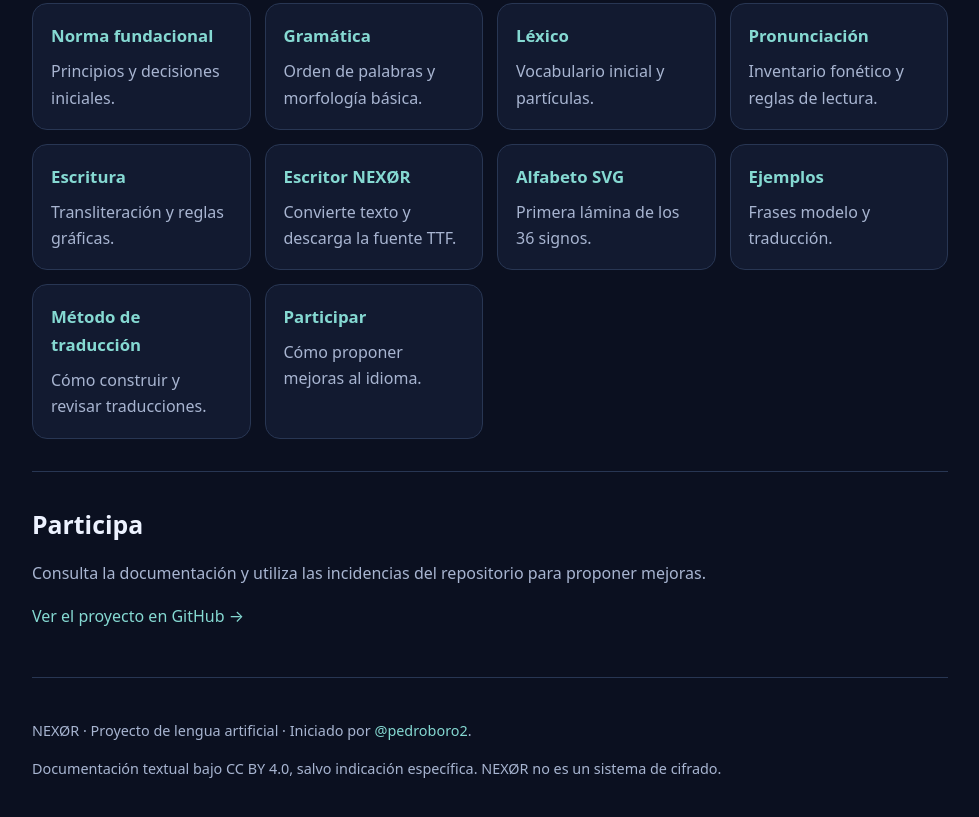
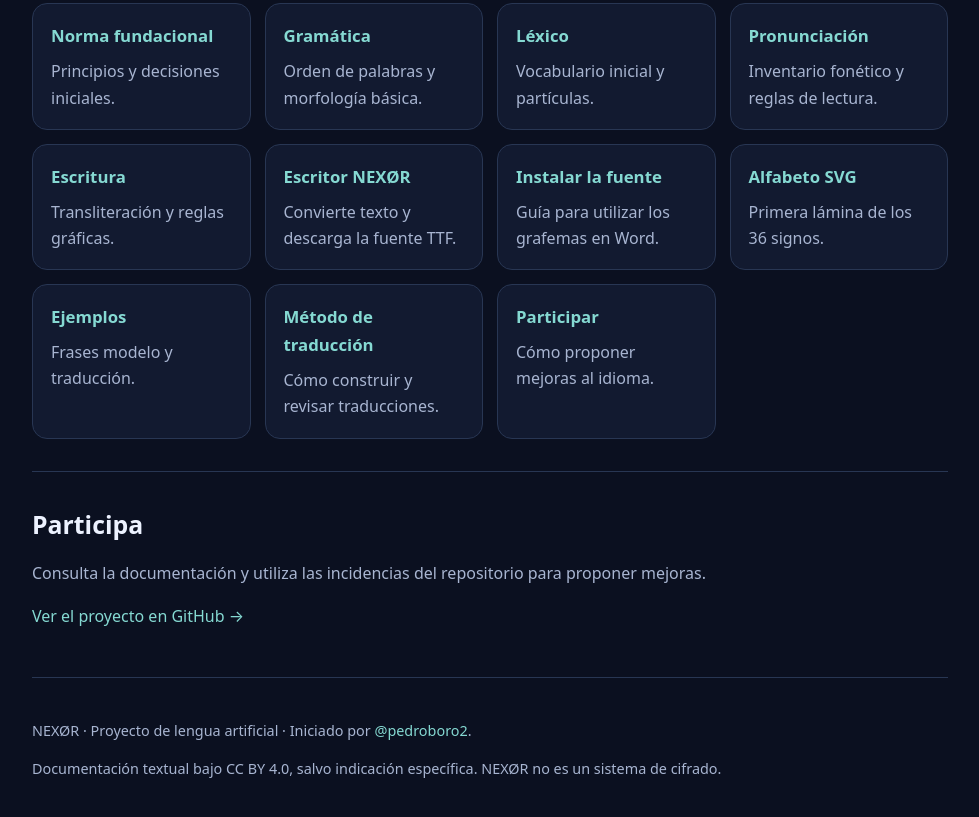
Before and after one commit to pedroboro2/LENGUAJE, a plain HTML site: page index.html in a window 1280 px wide. Shown: the part 2037-2854 px from the top of the page, without its empty margins (150-1129 px from the left). Drawn offline with Linux system fonts and the light colour scheme.

Commit message:
Añade guía de instalación de la fuente a la portada

```diff
--- a/index.html
+++ b/index.html
@@ -38,7 +38,7 @@ footer{padding-top:26px;color:var(--muted);font-size:.9rem}
 <div class="card"><h3><a href="GRAMATICA.md">Gramática</a></h3><p>Orden de palabras y morfología básica.</p></div>
 <div class="card"><h3><a href="LEXICO.md">Léxico</a></h3><p>Vocabulario inicial y partículas.</p></div>
 <div class="card"><h3><a href="PRONUNCIACION.md">Pronunciación</a></h3><p>Inventario fonético y reglas de lectura.</p></div>
-<div class="card"><h3><a href="ESCRITURA.md">Escritura</a></h3><p>Transliteración y reglas gráficas.</p></div><div class="card"><h3><a href="escritor.html">Escritor NEXØR</a></h3><p>Convierte texto y descarga la fuente TTF.</p></div>
+<div class="card"><h3><a href="ESCRITURA.md">Escritura</a></h3><p>Transliteración y reglas gráficas.</p></div><div class="card"><h3><a href="escritor.html">Escritor NEXØR</a></h3><p>Convierte texto y descarga la fuente TTF.</p></div><div class="card"><h3><a href="FUENTE.md">Instalar la fuente</a></h3><p>Guía para utilizar los grafemas en Word.</p></div>
 <div class="card"><h3><a href="alfabeto-nexor.svg">Alfabeto SVG</a></h3><p>Primera lámina de los 36 signos.</p></div>
 <div class="card"><h3><a href="EJEMPLOS.md">Ejemplos</a></h3><p>Frases modelo y traducción.</p></div>
 <div class="card"><h3><a href="TRADUCCION.md">Método de traducción</a></h3><p>Cómo construir y revisar traducciones.</p></div>
```
